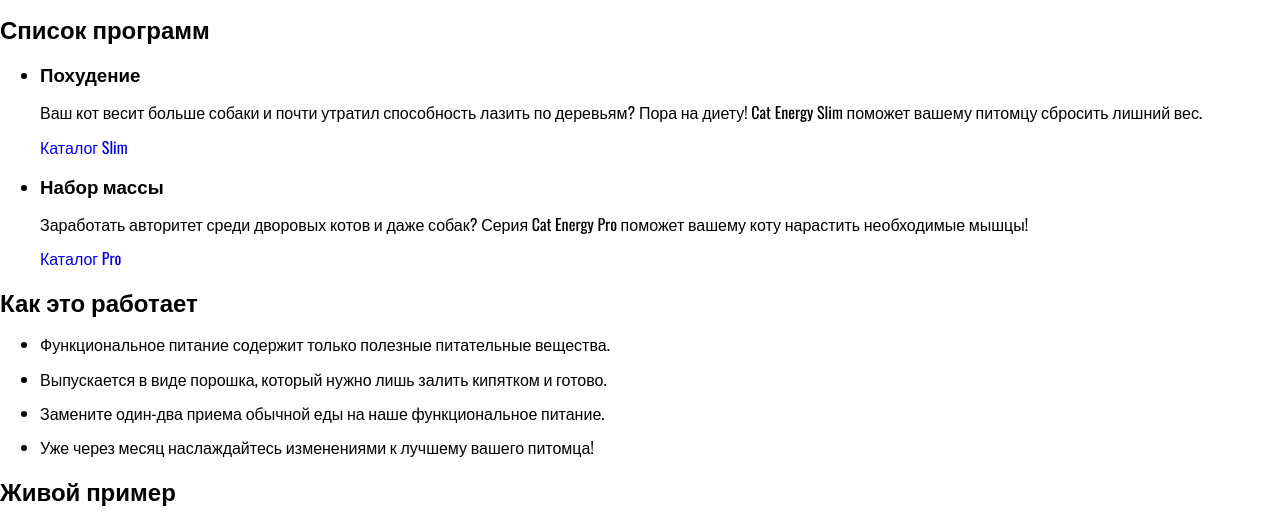
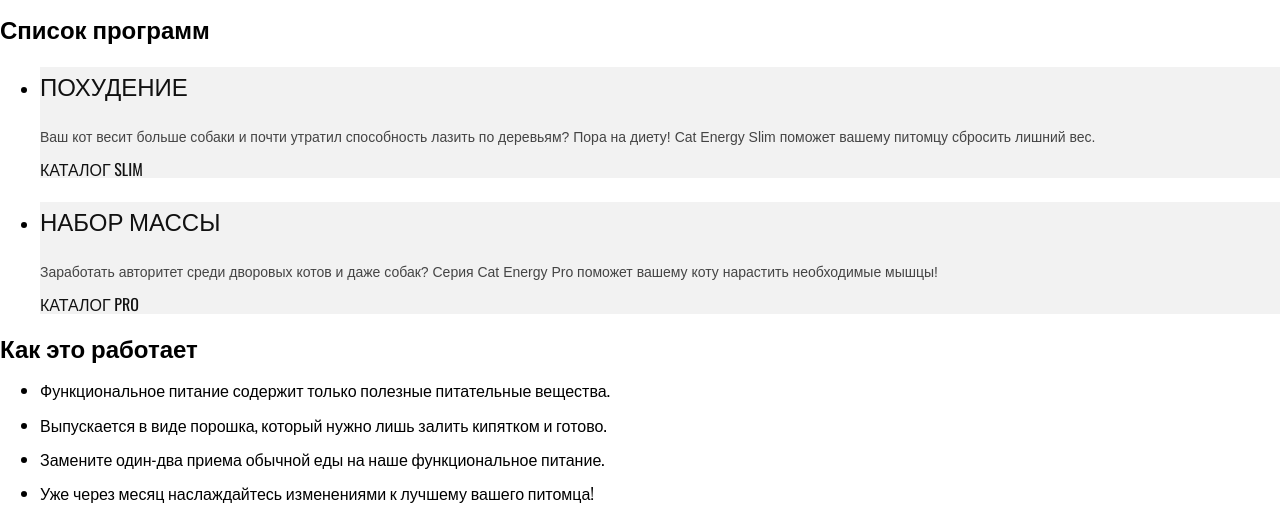
Before and after one commit to el-tumakov/301675-cat-energy-19, a website: page source/index.html in a window 1280 px wide. Shown: the part 271-791 px from the top of the page. Drawn offline with nearby package versions, Linux system fonts and the light colour scheme; files that its build step writes are made by us from their sources.

Commit message:
Добавляет стили для блока с программой

```diff
--- /dev/null
+++ b/source/sass/_program-unit.scss
@@ -0,0 +1,27 @@
+.program-unit {
+  font-weight: 400;
+  color: $font-color1;
+
+  background-color: $bg-color2;
+}
+
+.program-unit__title {
+  font-weight: inherit;
+  font-size: 24px;
+  line-height: 37px;
+  text-transform: uppercase;
+}
+
+.program-unit__description {
+  font-size: 14px;
+  line-height: 18px;
+  font-family: "Arial", sans-serif;
+  color: $font-color2;
+}
+
+.program-unit__link {
+  font-size: 16px;
+  line-height: 16px;
+  color: $font-color1;
+  text-transform: uppercase;
+}
--- a/source/sass/style.scss
+++ b/source/sass/style.scss
@@ -1,7 +1,8 @@
 @import "_normalize.scss";
 @import "_variables.scss";
 @import "_page.scss";
-@import "button.scss";
+@import "_button.scss";
 @import "_main-header.scss";
 @import "_navigation.scss";
 @import "_program-selection.scss";
+@import "_program-unit.scss";
```
